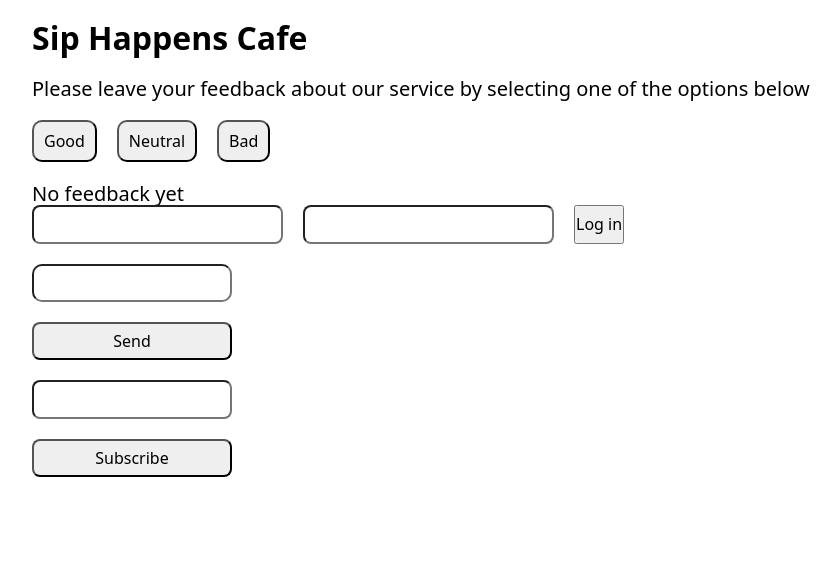
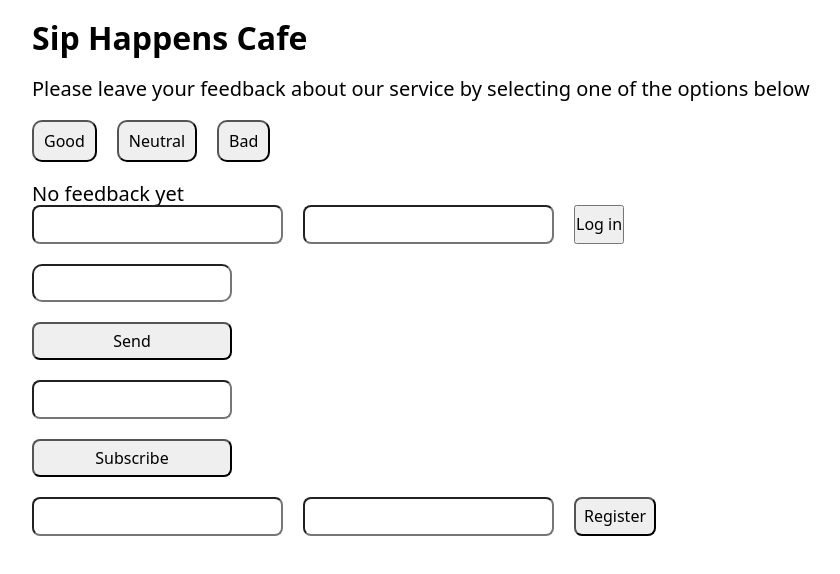
Before and after one commit to Developer-Mykhailo/test-3-react-project, a React (Vite) app: page / in a window 1280 px wide. Shown: the top 574 px of the page, without its empty margins (24-864 px from the left). Built offline with nearby package versions, Linux system fonts and the light colour scheme.

Commit message:
add Registration form

```diff
--- a/src/App.jsx
+++ b/src/App.jsx
@@ -7,6 +7,7 @@ import Options from "./components/Options/Options";
 import LoginForm from "./components/LoginForm/LoginForm";
 import SimpleForm from "./components/SimpleForm/SimpleForm";
 import EmailForm from "./components/EmailForm/EmailForm";
+import RegistrationForm from "./components/RegistrationForm/RegistrationForm";
 
 function App() {
   // state
@@ -66,6 +67,7 @@ function App() {
       <LoginForm onLogin={handleLogin} />
       <SimpleForm />
       <EmailForm />
+      <RegistrationForm />
     </Container>
   );
 }
--- /dev/null
+++ b/src/components/RegistrationForm/RegistrationForm.jsx
@@ -0,0 +1,34 @@
+import { useState } from "react";
+import s from "./RegistrationForm.module.css";
+
+const RegistrationForm = () => {
+  // state
+  const [formData, setFormData] = useState({ name: "", email: "" });
+  const { name, email } = formData;
+
+  //handlers
+  const handleChange = (e) => {
+    const { name, value } = e.target;
+    setFormData((prev) => ({
+      ...prev,
+      [name]: value,
+    }));
+  };
+
+  const handleSubmit = (e) => {
+    e.preventDefault();
+    console.log(`Registered with: ${formData.name}, ${formData.email}`);
+    setFormData({ name: "", email: "" });
+  };
+
+  // JSX
+  return (
+    <form className={s.form} onSubmit={handleSubmit}>
+      <input type="text" name="name" value={name} onChange={handleChange} />
+      <input type="email" name="email" value={email} onChange={handleChange} />
+      <button type="submit">Register</button>
+    </form>
+  );
+};
+
+export default RegistrationForm;
--- /dev/null
+++ b/src/components/RegistrationForm/RegistrationForm.module.css
@@ -0,0 +1,14 @@
+.form {
+  margin-top: 20px;
+}
+
+.form input {
+  padding: 8px;
+  margin-right: 20px;
+  border-radius: 8px;
+}
+
+.form button {
+  padding: 8px;
+  border-radius: 8px;
+}
```
